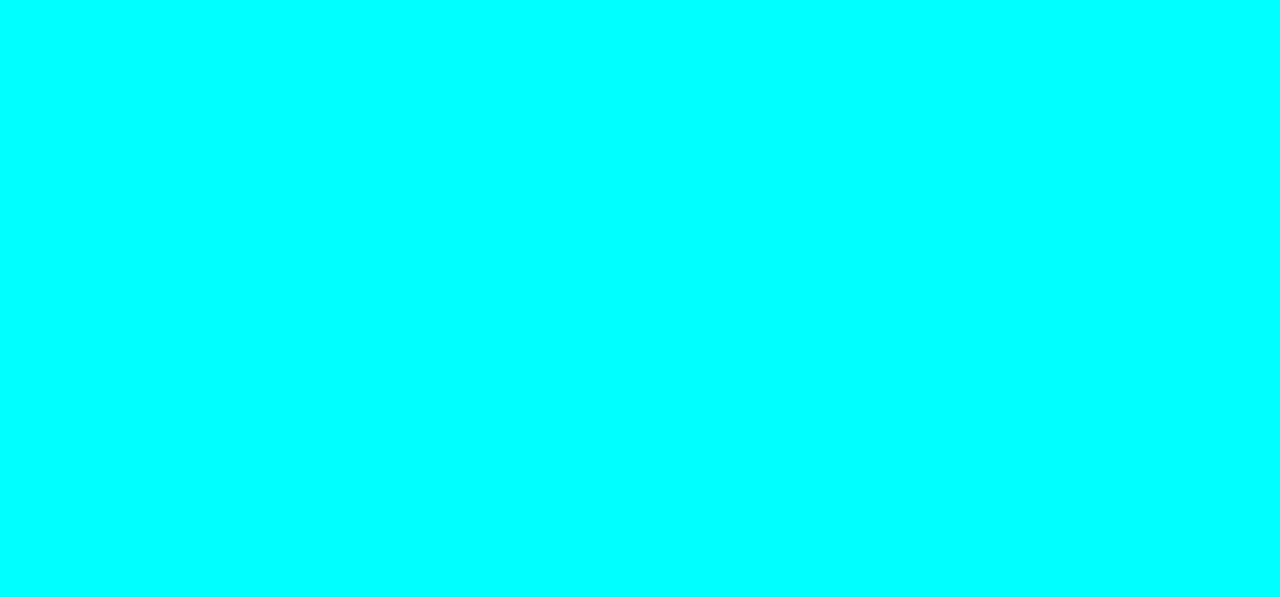
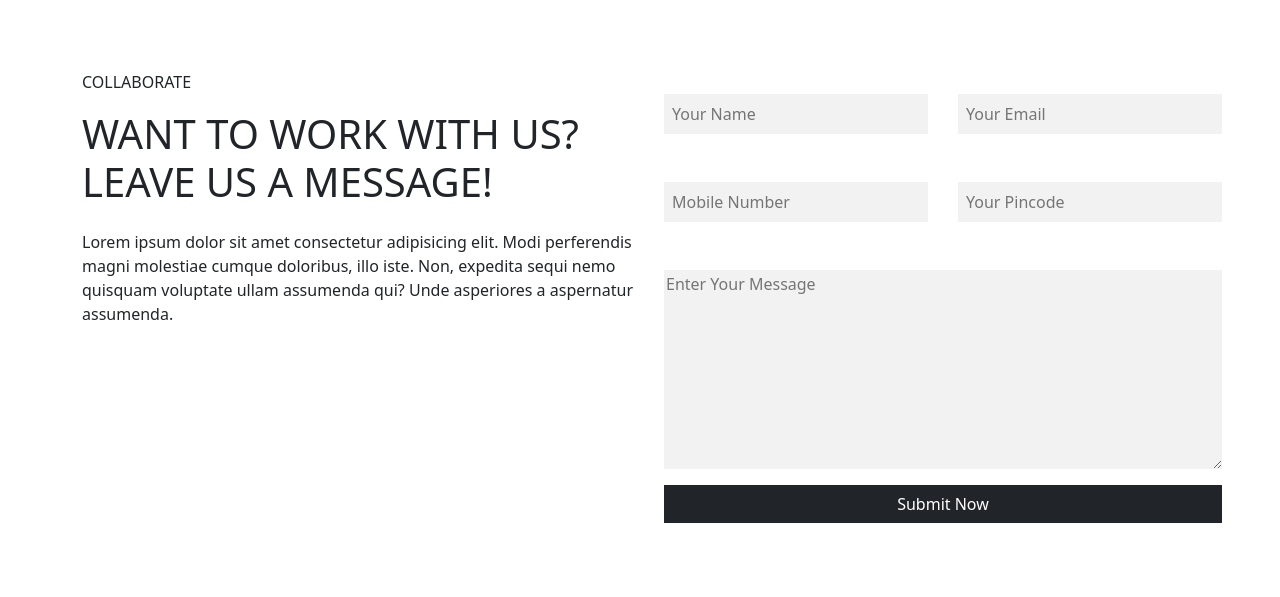
Before and after one commit to matteoNapoli42/proj-html-vuejs, a Vue app: page / in a window 1280 px wide. Shown: the part 6373-6970 px from the top of the page. Built offline with nearby package versions, Linux system fonts and the light colour scheme.

Commit message:
finished submit component

```diff
--- a/src/components/MainSubmit.vue
+++ b/src/components/MainSubmit.vue
@@ -4,11 +4,48 @@ export default {
 }
 </script>
 <template>
-    <div id="submit"></div>
+    <div id="submit">
+        <div class="container d-flex gap-4">
+            <div class="col-6 d-flex flex-column gap-3 myPT">
+                <span>COLLABORATE</span>
+                <h1>WANT TO WORK WITH US? <br> LEAVE US A MESSAGE!</h1>
+                <p>
+                    Lorem ipsum dolor sit amet consectetur adipisicing elit. Modi perferendis magni molestiae cumque
+                    doloribus, illo iste. Non, expedita sequi nemo quisquam voluptate ullam assumenda qui? Unde asperiores a
+                    aspernatur assumenda.</p>
+            </div>
+            <div class="col-6 myPT">
+                <div class="d-flex flex-wrap  justify-content-between py-4">
+                    <input type="name" placeholder="Your Name" class="formWidth border-0 bg-grey p-2 ">
+                    <input type="mail" placeholder="Your Email" class="formWidth border-0 bg-grey  p-2 ">
+                    <input type="text" placeholder="Mobile Number" class="formWidth  border-0 bg-grey  p-2 mt-5">
+                    <input type="text" placeholder="Your Pincode" class="formWidth  border-0 bg-grey  p-2 mt-5">
+                    <textarea class="col-12 mt-5 bg-grey border-0" placeholder="Enter Your Message"
+                        style="min-height: 199px;"></textarea>
+                    <button class="btn btn-dark col-12 mt-3 rounded-0">Submit Now</button>
+                </div>
+
+
+            </div>
+        </div>
+    </div>
 </template>
-<style>
+<style lang="scss">
+@use '../assets/scss/partials/variables.scss' as *;
+
 #submit {
     height: 710px;
-    background-color: aqua;
+}
+
+.bg-grey {
+    background-color: $cinema_secondWhite;
+}
+
+.formWidth {
+    width: calc(50% - 15px);
+}
+
+.myPT {
+    padding-top: 90px;
 }
 </style>
```
